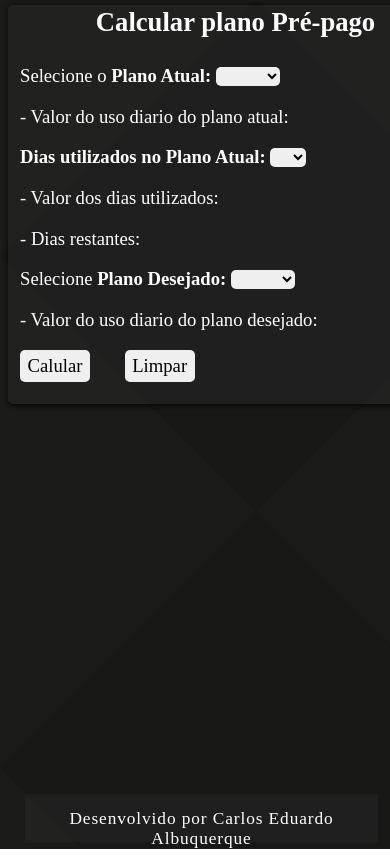
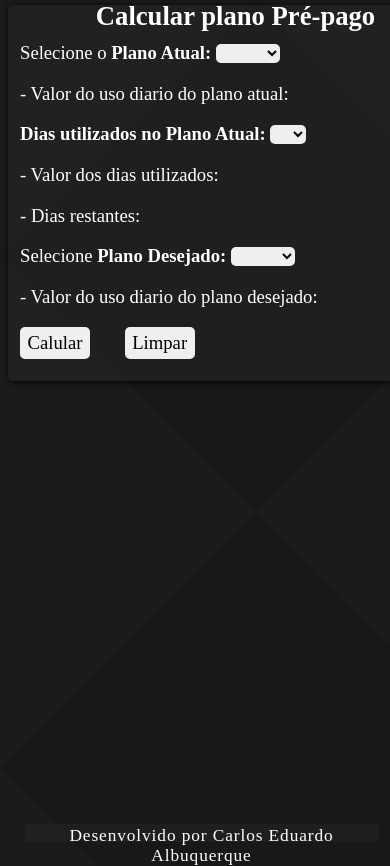
Before and after one commit to CarllosEduardo07/CalculadoraPrepago_versao_final, a plain HTML site: page Calcularora Pré-pago/index.html in a window 390 px wide. Shown: the top 866 px of the page. Drawn offline with Linux system fonts and the light colour scheme.

Commit message:
Update style.css

```diff
--- a/Calcularora Pré-pago/style.css
+++ b/Calcularora Pré-pago/style.css
@@ -11,6 +11,7 @@ body{
     color: white;
     font-size: 20pt;
     margin-top: 10px;
+    margin-bottom: 5px;
 }
 #principal{
     transform:translatex(0px) translatey(-10px);
@@ -36,9 +37,11 @@ body{
     background-color: rgba(228, 210, 210, 0.274);
     color: white;
     border-radius: 5px;
-    margin: 5px 30px 5px 30px;
+    margin: 5px 10px 5px 10px;
     text-align: justify;
     padding: 0px 10px 0px 10px;
+    margin-top: -25px;
+    transform:translatex(0px) translatey(-4px);
 }
 .footer{
     color: white;
@@ -51,7 +54,7 @@ body{
     padding: 1px;
     font-size: 12pt;
     letter-spacing:0.9px;
-    padding-top:15px;
+    padding-top:5px;
     transform:translatex(-8px) translatey(15px);
     margin-left: 5px;
 }
@@ -104,9 +107,6 @@ body{
    #principal h2{
     transform:translatex(0px) translatey(-9px);
    }
-   #principal .texto{
-    transform:translatex(0px) translatey(-4px);
-   }
    #principal .div-centro div{
     transform:translatex(-3px) translatey(-41px);
     padding-right:92px;
@@ -115,8 +115,13 @@ body{
    #principal .div-centro{
     height:283px;
    }
-
     @media (max-width:650px){
+        .titulo{
+            margin-top: 4px;
+        }
+        .texto{
+            margin-top: -35px;
+        }
     /* Principal */
     #principal{
      width:455px;
@@ -131,12 +136,14 @@ body{
         position: absolute;
         bottom: 0;
         width: 90%;
-        height: 2rem;
+        height: 1rem;
         text-align: center;
         font-size: 13pt;
         letter-spacing:0.9px;
-        padding-top:15px !important;
+        padding-top:2px;
+        padding-bottom: 0px;
         transform:translatex(-8px) translatey(15px);
         margin-left: 25px;
+        margin-top: 0px;
     }
    }
```
